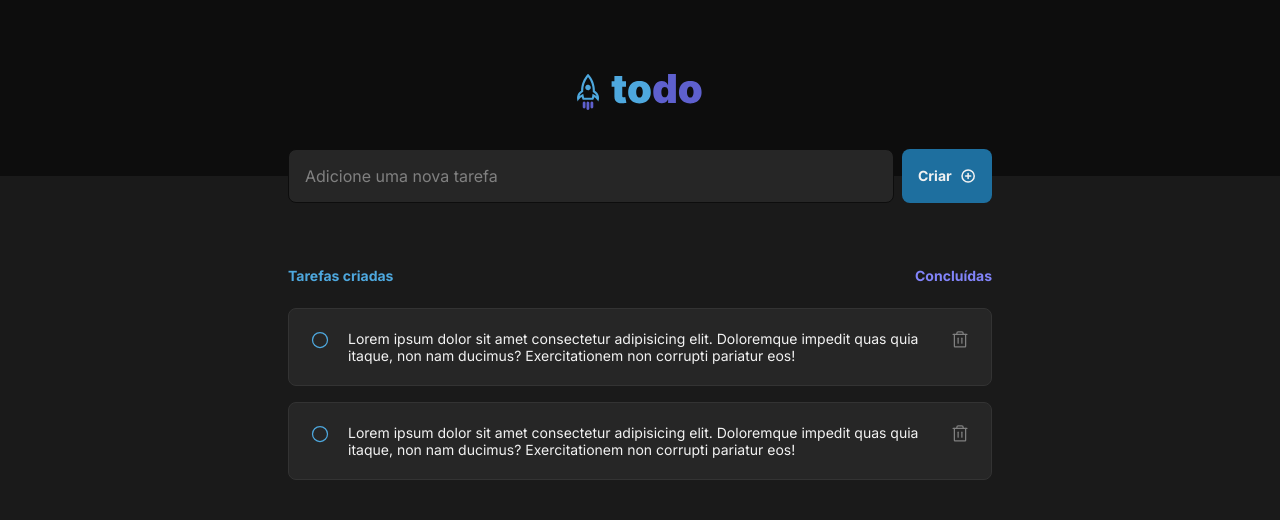
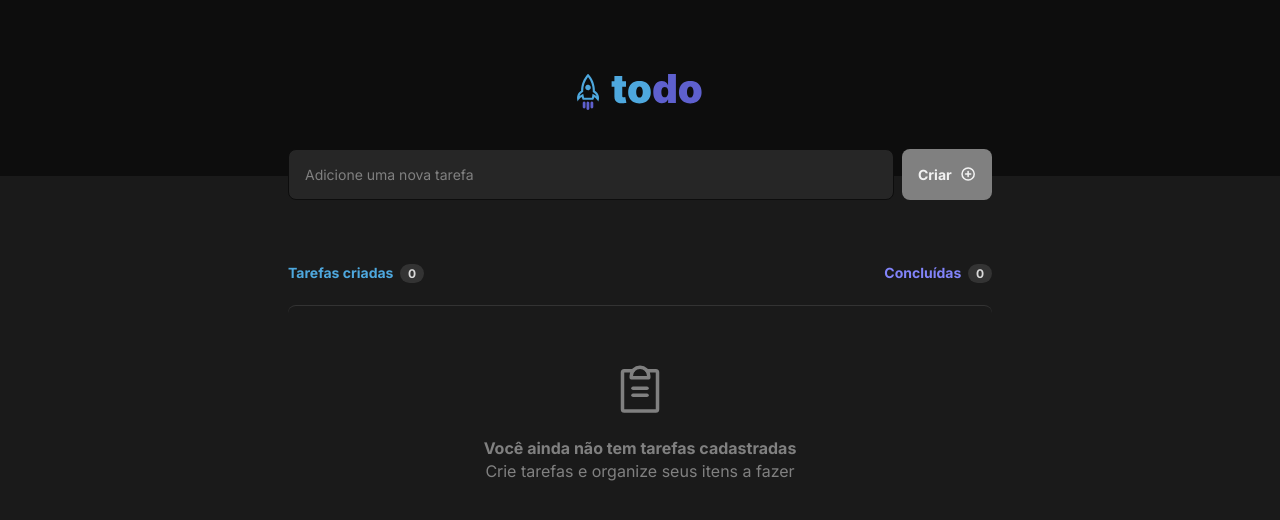
Before and after one commit to fernandnsp/todoList-reactjs, a React (Vite) app: page / in a window 1280 px wide. Shown: the top 520 px of the page. Built offline with nearby package versions, Linux system fonts and the light colour scheme.

Commit message:
:sparkles: Feat: Projeto funcional
Foi adicionadas todas funcionalidades, de adicionar, confirmar e apagar, também em momentos que não houver nenhuma tarefa, haverá um campo de call to action para que o usuário insira novas tarefas.

```diff
--- a/package.json
+++ b/package.json
@@ -16,8 +16,10 @@
   "devDependencies": {
     "@types/react": "^18.0.17",
     "@types/react-dom": "^18.0.6",
+    "@types/uuid": "^8.3.4",
     "@vitejs/plugin-react": "^2.1.0",
     "typescript": "^4.6.4",
+    "uuid": "^9.0.0",
     "vite": "^3.1.0"
   }
 }
--- a/src/App.tsx
+++ b/src/App.tsx
@@ -1,5 +1,4 @@
 import { Header } from './components/Header/Header'
-import { Input } from './components/Input/Input'
 import { ListTasks } from './components/ListTasks/ListTasks'
 
 import './assets/css/global.css'
@@ -11,7 +10,6 @@ export function App() {
       <Header />
 
       <main className={styles.container}>
-        <Input />
         <ListTasks />
       </main>
     </div>
--- a/src/components/Input/Input.module.css
+++ b/src/components/Input/Input.module.css
@@ -13,7 +13,10 @@
     padding: 1rem;
 
     border-radius: 8px;
+    border: none;
     border: 1px solid var(--gray-700);
+
+    font-size: 0.875rem;
     background-color: var(--gray-500);
 }
 
@@ -45,6 +48,15 @@
     transition: ease-in .08s;
 }
 
+.button:disabled {
+    background: var(--gray-300);
+}
+
+.button:disabled:hover {
+    background: var(--gray-300);
+    cursor: default;
+}
+
 .button:focus, .button:hover {
     outline: transparent;
     cursor: pointer;
--- a/src/components/Input/Input.tsx
+++ b/src/components/Input/Input.tsx
@@ -1,17 +1,34 @@
+import { ChangeEvent, FormEvent } from "react"
 import { PlusCircle } from "phosphor-react"
 import style from './Input.module.css'
 
-export function Input() {
+interface InputProps {
+    newTask: string
+    onCreateTask: (event: FormEvent) => void
+    onChangeTask: (event: ChangeEvent<HTMLInputElement>) => void
+}
+
+export function Input({ newTask, onCreateTask, onChangeTask }: InputProps) {
+    const emptyTask = newTask.length === 0
+
     return (
-        <div className={style.input}>
+        <form onSubmit={onCreateTask} className={style.input}>
             <input
                 type="text"
+                onChange={onChangeTask}
+                value={newTask}
                 placeholder='Adicione uma nova tarefa'
                 className={style.inputCampo}
             />
-            <button type="submit" className={style.button}>
+
+            <button
+                type="submit"
+                title="Criar tarefa"
+                disabled={emptyTask}
+                className={style.button}
+            >
                 Criar <PlusCircle size={18} weight="bold" aria-hidden="true" />
             </button>
-        </div>
+        </form>
     )
 }
--- a/src/components/ListTasks/ListTasks.module.css
+++ b/src/components/ListTasks/ListTasks.module.css
@@ -18,6 +18,20 @@
     color: var(--purple-300);
 }
 
+.withoutTasks {
+    color: var(--gray-300);
+    padding-top: 3.5rem;
+    border-top: 1px solid var(--gray-400);
+    border-radius: 8px;
+
+    text-align: center;
+    line-height: 140%;
+}
+
+.withoutTasks__icon {
+    margin-bottom: 0.875rem;
+}
+
 .listTasks__list {
     list-style: none;
 }
@@ -25,3 +39,11 @@
 .listTasks__list li{
     margin-bottom: 1rem;
 }
+
+.slug {
+    color: var(--gray-200);
+    padding: 2px 8px;
+    border-radius: 24px;
+    font-size: 0.75rem;
+    background-color: var(--gray-400);
+}
--- a/src/components/ListTasks/ListTasks.tsx
+++ b/src/components/ListTasks/ListTasks.tsx
@@ -1,18 +1,120 @@
+import { ChangeEvent, FormEvent, useState } from "react"
+import { v4 as uuidv4 } from 'uuid';
+import { ClipboardText } from 'phosphor-react';
+
+import { Input } from '../../components/Input/Input'
 import { Tasks } from '../Tasks/Tasks'
 import style from './ListTasks.module.css'
 
+interface Tasks {
+    id: string
+    content: string,
+    isChecked: boolean
+}
+
 export function ListTasks() {
+    const [counter, setCounter] = useState(0)
+    const [counterCompleted, setCounterCompleted] = useState(0)
+    const [tasks, setTasks] = useState<Tasks[]>([])
+    const [newTask, setNewTask] = useState('')
+
+    function createTask(event: FormEvent) {
+        event.preventDefault()
+
+        const task = {
+            id: uuidv4(),
+            content: newTask,
+            isChecked: false
+        }
+
+        setTasks((state) => {
+            return [...state, task]
+        })
+        setNewTask('')
+        setCounter(state => state + 1)
+    }
+
+    function changeTask(event: ChangeEvent<HTMLInputElement>) {
+        setNewTask(event.target.value)
+    }
+
+    function completeTask(taskId: string) {
+        const updateTask = tasks.map(task => ({ ...task }))
+        let completedTask = updateTask.find(task => task.id === taskId)
+
+        if (!completedTask) return
+
+        completedTask.isChecked = !completedTask.isChecked
+        setTasks(updateTask)
+
+        const completeds = updateTask.filter(task => task.isChecked)
+        setCounterCompleted(completeds.length)
+    }
+
+    function deleteTask(taskId: string) {
+        const keepTasks = tasks.filter(task => {
+            return task.id !== taskId
+        })
+
+        setTasks(keepTasks)
+        setCounter(state => state - 1)
+
+        const completeds = keepTasks.filter(task => task.isChecked)
+        setCounterCompleted(completeds.length)
+    }
+
     return (
-        <section className={style.listTasks}>
-            <div className={style.listTasks__topo}>
-                <strong className={style.listTasks__criadas}>Tarefas criadas</strong>
-                <strong className={style.listTasks__concluidas}>Concluídas</strong>
-            </div>
+        <div>
+            <Input
+                newTask={newTask}
+                onCreateTask={createTask}
+                onChangeTask={changeTask}
+            />
 
-            <ul className={style.listTasks__list}>
-                <li><Tasks /></li>
-                <li><Tasks /></li>
-            </ul>
-        </section>
+            <section className={style.listTasks}>
+                <div className={style.listTasks__topo}>
+                    <strong className={style.listTasks__criadas}>
+                        Tarefas criadas &nbsp;
+                        <span className={style.slug}>{ counter }</span>
+                    </strong>
+
+                    <strong className={style.listTasks__concluidas}>
+                        Concluídas &nbsp;
+                        <span className={style.slug}>
+                            { counterCompleted } { counter > 0 ? 'de ' + counter : ''}
+                        </span>
+                    </strong>
+                </div>
+
+                {
+                    tasks.length ? (
+                        <ul className={style.listTasks__list}>
+                            {
+                                tasks.map((task) => {
+                                    return (
+                                        <li key={task.id}>
+                                            <Tasks
+                                                task={task}
+                                                onDeleteTask={deleteTask}
+                                                onCompleteTask={completeTask}
+                                            />
+                                        </li>
+                                    )
+                                })
+                            }
+                        </ul>
+                    ) : (
+                        <div className={style.withoutTasks}>
+                            <ClipboardText size={56} className={style.withoutTasks__icon} />
+
+                            <div>
+                                <strong className={style.withoutTasks__title}>Você ainda não tem tarefas cadastradas</strong>
+                                <p className={style.withoutTasks__text}>Crie tarefas e organize seus itens a fazer</p>
+                            </div>
+                        </div>
+                    )
+                }
+            </section>
+        </div>
     )
 }
--- a/src/components/Tasks/Tasks.module.css
+++ b/src/components/Tasks/Tasks.module.css
@@ -1,15 +1,14 @@
 .tasks {
     color: var(--gray-100);
-    display: flex;
+    display: grid;
     align-items: flex-start;
-    gap: 8px;
+    grid-template-columns: auto 1fr auto;
 
     padding: 1rem;
     border-radius: 8px;
     border: 1px solid var(--gray-400);
 
     background-color: var(--gray-500);
-    flex-direction: row;
 }
 
 .radioIcon {
@@ -24,10 +23,24 @@
     cursor: pointer;
 }
 
+.radioIconChecked {
+    color: var(--purple-600);
+    position: relative;
+}
+
+.radioIconChecked:hover {
+    color: var(--purple-300);
+}
+
 .content {
     font-size: 0.875rem;
     box-sizing: content-box;
     padding: 5px;
+}
+
+.contentDone {
+    color: var(--gray-300);
+    text-decoration: line-through;
 }
 
 .trashIcon {
--- a/src/components/Tasks/Tasks.tsx
+++ b/src/components/Tasks/Tasks.tsx
@@ -1,18 +1,56 @@
 import style from './Tasks.module.css'
-import { Circle, Trash } from 'phosphor-react'
+import { Circle, CheckCircle, Trash } from 'phosphor-react'
 
-export function Tasks() {
+interface Task {
+    id: string
+    content: string
+    isChecked: boolean
+}
+
+interface TasksProps {
+    task: Task
+    onDeleteTask: (taskId: string) => void
+    onCompleteTask: (task: string) => void
+}
+
+export function Tasks({ task, onDeleteTask, onCompleteTask }: TasksProps) {
+    function deleteTask() {
+        onDeleteTask(task.id)
+    }
+
+    function completeTask() {
+        onCompleteTask(task.id)
+    }
+
     return (
         <div className={style.tasks}>
-            <span className={style.radioIcon}>
-                <Circle size={20} />
-            </span>
-            <p className={style.content}>
-                Lorem ipsum dolor sit amet consectetur adipisicing elit.
-                Doloremque impedit quas quia itaque, non nam ducimus?
-                Exercitationem non corrupti pariatur eos!
+            <div className={style.confirmText}>
+                {
+                    task.isChecked
+                        ? <span>
+                            <CheckCircle
+                                size={20}
+                                onClick={completeTask}
+                                alt='Marcar tarefa como concluída'
+                                className={`${style.radioIcon} ${style.radioIconChecked}`}
+                            />
+                         </span>
+                        : <span>
+                            <Circle
+                                size={20}
+                                onClick={completeTask}
+                                alt='Desmarcar tarefa'
+                                className={style.radioIcon}
+                            />
+                          </span>
+                }
+            </div>
+
+            <p className={`${style.content} ${ task.isChecked ? style.contentDone : ''}`}>
+                { task.content }
             </p>
-            <span className={style.trashIcon}>
+
+            <span onClick={deleteTask} className={style.trashIcon}>
                 <Trash size={20} />
             </span>
         </div>
```
Also changed, not shown: 1 other file (tests, documents, lock files or other folders).
